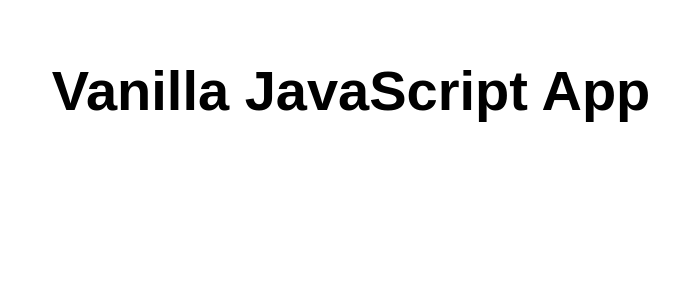
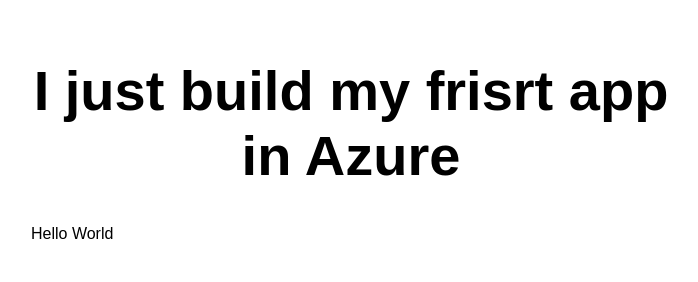
Before and after one commit to trungkienn67/Fisrt-Static-Web-Apps, a website: page src/index.html in a window 1280 px wide. Shown: the whole page, without its empty margins (289-987 px from the left). Drawn offline with Linux system fonts and the light colour scheme.

Commit message:
Update index.html

```diff
--- a/src/index.html
+++ b/src/index.html
@@ -5,12 +5,13 @@
   <meta charset="UTF-8">
   <meta name="viewport" content="width=device-width, initial-scale=1.0">
   <link rel="stylesheet" href="styles.css">
-  <title>Vanilla JavaScript App</title>
+  <title>Fisrt App</title>
 </head>
 
 <body>
   <main>
-    <h1>Vanilla JavaScript App</h1>
+    <h1>I just build my frisrt app in Azure</h1>
+    <p>Hello World</p>
   </main>
 </body>
 
```
